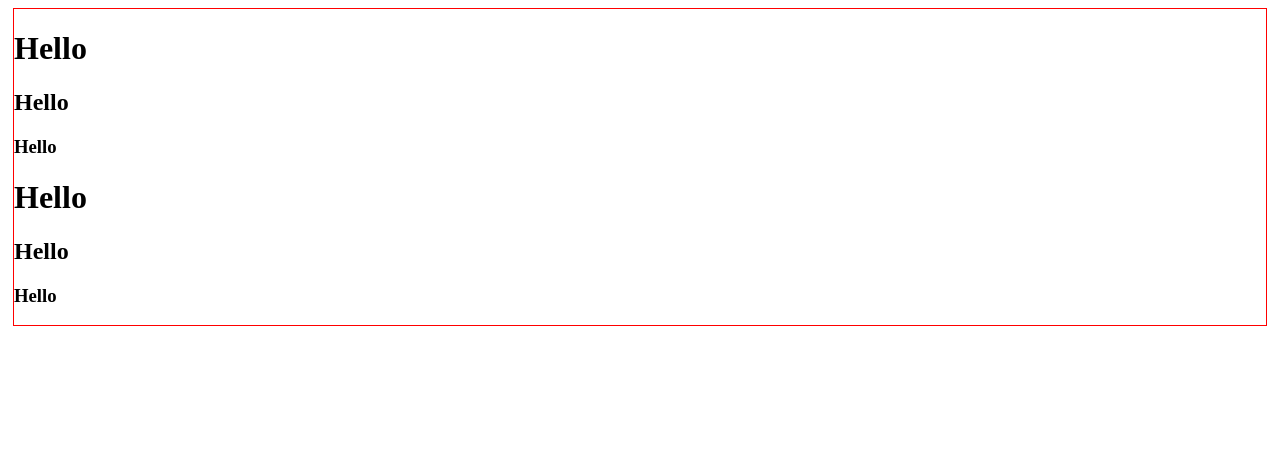
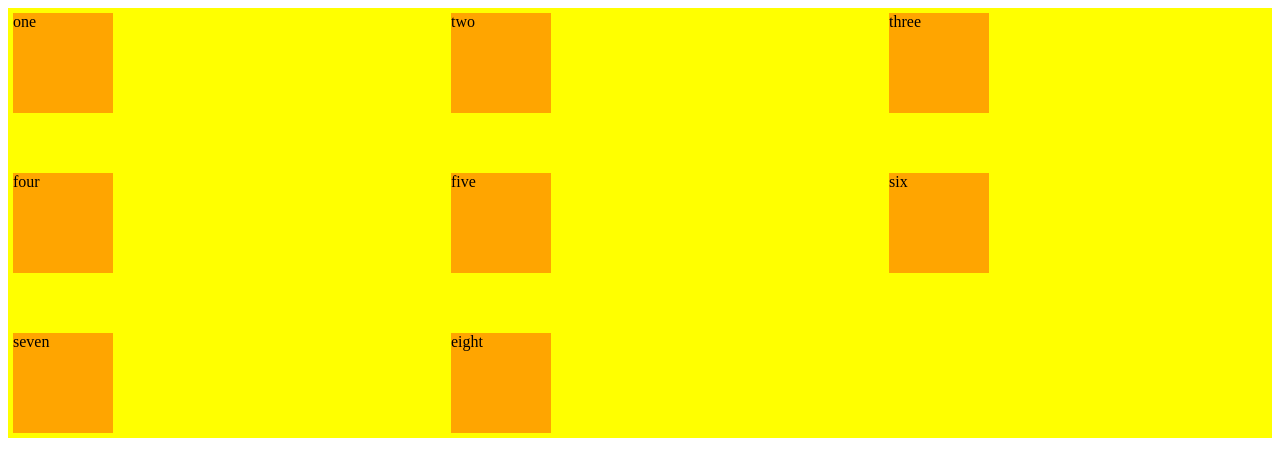
Before and after one commit to PieterJanDelbecke/codewars_TS, a website: page index.html in a window 1280 px wide. Drawn offline with Linux system fonts and the light colour scheme.

Commit message:
CSS review: grid

```diff
--- a/codewars.js
+++ /dev/null
@@ -1,4 +0,0 @@
-const myMap = new Map([[1, 'one'],[2,'two']])
-myMap.set(3,"three")
-
-console.log(myMap)
--- a/index.html
+++ b/index.html
@@ -4,17 +4,36 @@
   <meta charset="UTF-8">
   <meta http-equiv="X-UA-Compatible" content="IE=edge">
   <meta name="viewport" content="width=device-width, initial-scale=1.0">
-  <link rel="stylesheet" href="styles.css" />
+  <link rel="stylesheet" href="styles.css">
   <title>Document</title>
 </head>
 <body>
-  <div class="container">
-    <h1>Hello</h1>
-    <h2>Hello</h2>
-    <h3>Hello</h3>
-    <h1>Hello</h1>
-    <h2>Hello</h2>
-    <h3>Hello</h3>
+
+</body>
+<div class="container">
+  <div class=" box c1">
+    one
   </div>
-</body>
+  <div class="box c2">
+    two
+  </div>
+  <div class="box c3">
+    three
+  </div>
+  <div class="box c4">
+    four
+  </div>
+  <div class="box c5">
+    five
+  </div>
+  <div class="box c6">
+    six
+  </div>
+  <div class="box c7">
+    seven
+  </div>
+  <div class="box c8">
+    eight
+  </div>
+</div>
 </html>
--- a/styles.css
+++ b/styles.css
@@ -1,9 +1,15 @@
 .container{
-    border: 1px solid red;
-    margin: 5px;
-
+    background-color: yellow;
+    display: grid;
+    grid-template-columns: auto auto auto;
+    grid-template-rows: auto auto;
+    column-gap: 50px;
+    row-gap: 50px;;
 }
 
-.container:hover > h1 {
-    background-color: yellow;
+.box{
+    height: 100px;
+    width: 100px;
+    background-color: orange;
+    margin: 5px;
 }
```
